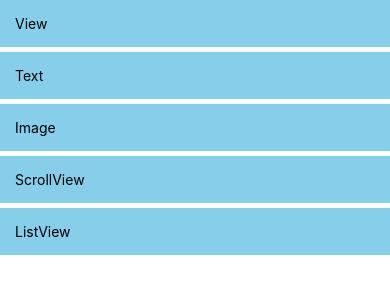
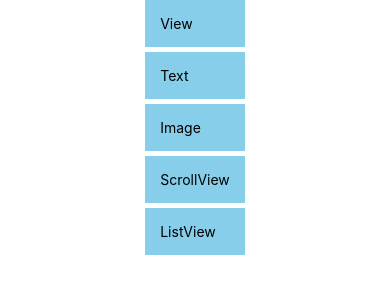
Before and after one commit to awais882s/MySecondApp, a React Native app: screen / in a window 390 px wide. Shown: the top 300 px of the page. Built offline with nearby package versions, Linux system fonts and the light colour scheme.

Commit message:
Update Home.js

```diff
--- a/src/screens/Frontend/Home.js
+++ b/src/screens/Frontend/Home.js
@@ -11,9 +11,9 @@ export default function Home() {
     ]
     return (
 
-        <View style={styles.flexContainer}>
+        <View style={[styles.flexContainer , styles.flexCenter]}>
             <FlatList
-                style={styles.flexcontainer}
+                style={styles.flexContainer}
                 data={items}
                 renderItem={({ item }) => <Text style={styles.row}>{item.text}</Text>}
                 keyExtractor={(item) => item.id}
```
